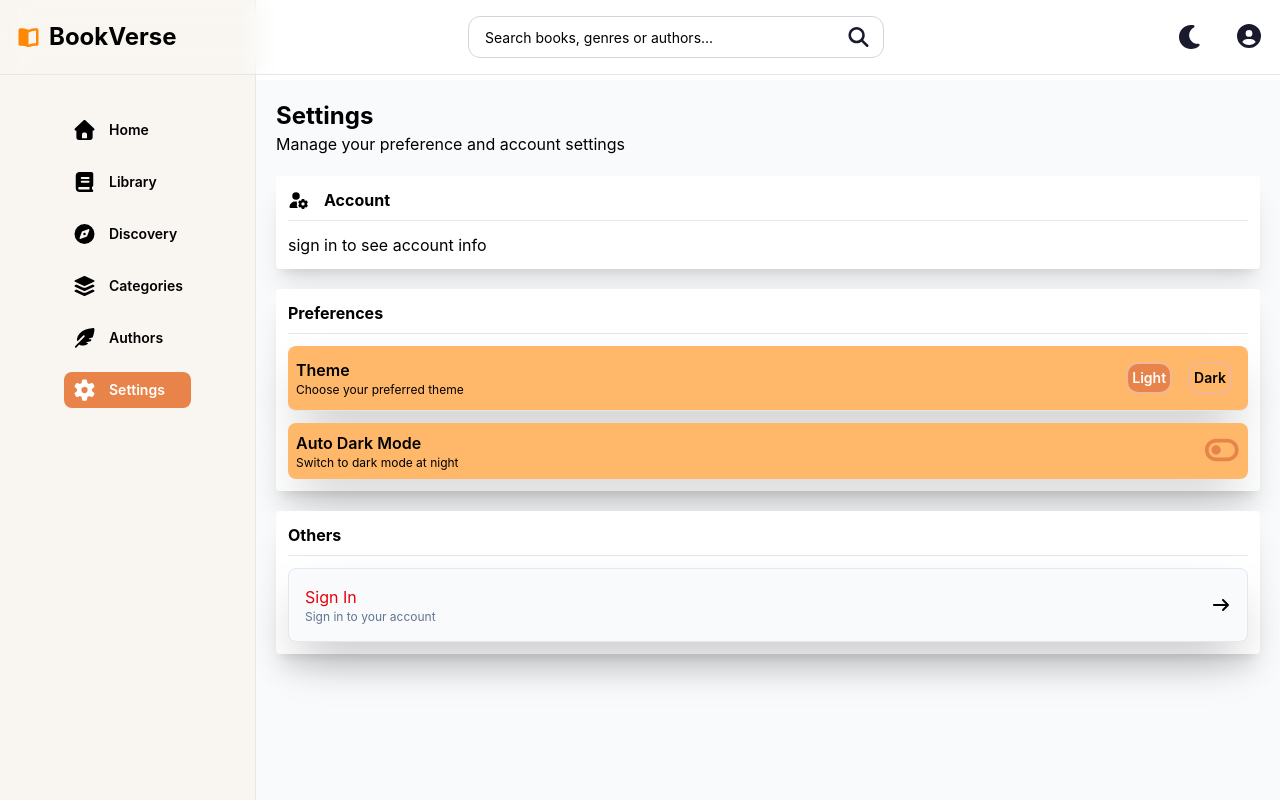
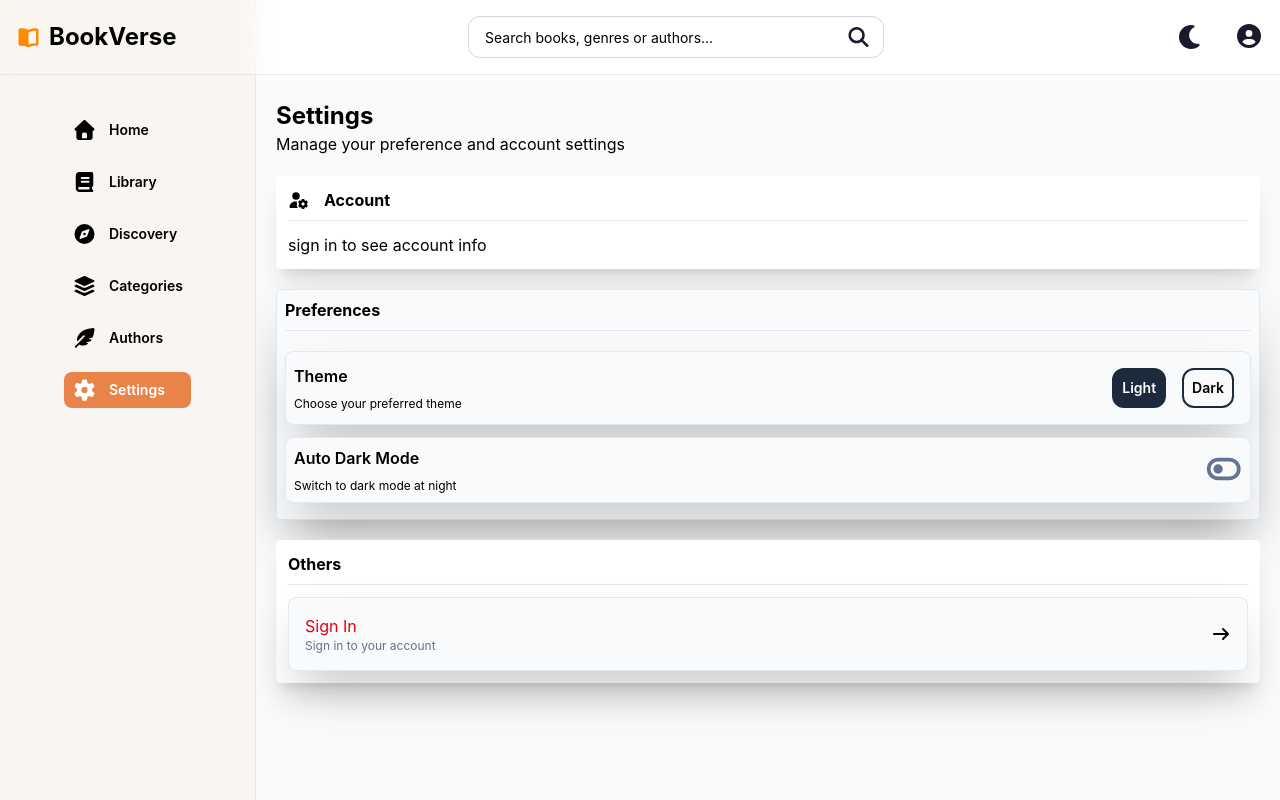
Before and after one commit to DanielApple05/Book-verse, a React (Vite) app in the folder book-verse-frontend/: page /settings in a window 1280 px wide. Built offline with nearby package versions, Linux system fonts and the light colour scheme; no server answers.

Commit message:
fix: improve styling and layout for Themes component for better user experience

```diff
--- a/book-verse-frontend/src/assets/components/themes.jsx
+++ b/book-verse-frontend/src/assets/components/themes.jsx
@@ -8,11 +8,11 @@ const Themes = () => {
   const { darkMode, toggleDarkMode, autoDarkMode, toggleAutoDarkMode } = useTheme();
   const themes = ['Light', 'Dark'];
   return (
-    <div className='bg-white dark:bg-gray-800 rounded p-3 w-full space-y-3 shadow-xl mx-auto mt-5 '>
-      <p className='font-bold  border-b border-b-gray-200 pb-2'>Preferences</p>
-      <div className='flex items-center justify-between gap-2 border-b border-b-gray-200 rounded-lg p-2 bg-orange-300 shadow-2xl'>
+    <div className='border border-slate-200 dark:border-slate-700 mx-auto rounded p-2 mt-5 bg-slate-50 dark:bg-slate-800 shadow-2xl transition-colors duration-200'>
+      <p className='font-bold  border-b border-b-gray-200 pb-2 mb-5'>Preferences</p>
+      <div className='border border-slate-200 dark:border-slate-700 mx-auto rounded-lg flex justify-between items-center p-2 bg-slate-50 dark:bg-slate-900 shadow-2xl transition-colors duration-200 mb-3'>
         <div>
-          <p className='font-semibold'> Theme</p>
+          <p className='font-semibold mb-2'> Theme</p>
           <p className='text-xs'> Choose your preferred theme</p>
         </div>
         <div className='text-sm'>
@@ -23,8 +23,8 @@ const Themes = () => {
                 if (theme === 'Dark' && !darkMode) toggleDarkMode();
                 if (theme === 'Light' && darkMode) toggleDarkMode();
               }}
-              className={`p-1 rounded-xl m-2 border-2 border-[#f3b795] hover:text-white font-semibold hover:bg-[#E8834A] cursor-pointer ${(theme === 'Dark' && darkMode) || (theme === 'Light' && !darkMode)
-                ? 'bg-[#E8834A] text-white'
+              className={`p-2 rounded-xl m-2 border-2 border-slate-800  hover:text-white font-semibold hover:bg-[#E8834A] cursor-pointer ${(theme === 'Dark' && darkMode) || (theme === 'Light' && !darkMode)
+                ? 'bg-slate-800 text-white'
                 : ''
                 }`}
             >
@@ -33,14 +33,14 @@ const Themes = () => {
           ))}
         </div>
       </div>
-      <div className='flex items-center justify-between gap-4 mx-auto rounded-lg p-2 bg-orange-300 shadow-2xl '>
+      <div className='border border-slate-200 dark:border-slate-700 mx-auto rounded-lg flex justify-between items-center p-2 bg-slate-50 dark:bg-slate-900 shadow-2xl transition-colors duration-200 mb-2'>
         <div>
-          <p className='font-semibold'>Auto Dark Mode </p>
+          <p className='font-semibold mb-2'>Auto Dark Mode </p>
           <p className='text-xs'> Switch to dark mode at night </p>
         </div>
         <div>
           <FontAwesomeIcon icon={autoDarkMode ? faToggleOn : faToggleOff}
-            className='text-3xl cursor-pointer text-[#E8834A] '
+            className='text-3xl cursor-pointer text-slate-500 dark:text-slate-400 '
             onClick={toggleAutoDarkMode} />
         </div>
       </div>
```
Also changed, not shown: book-verse-frontend/src/context/libraryContext.jsx (+3 -4 lines).
